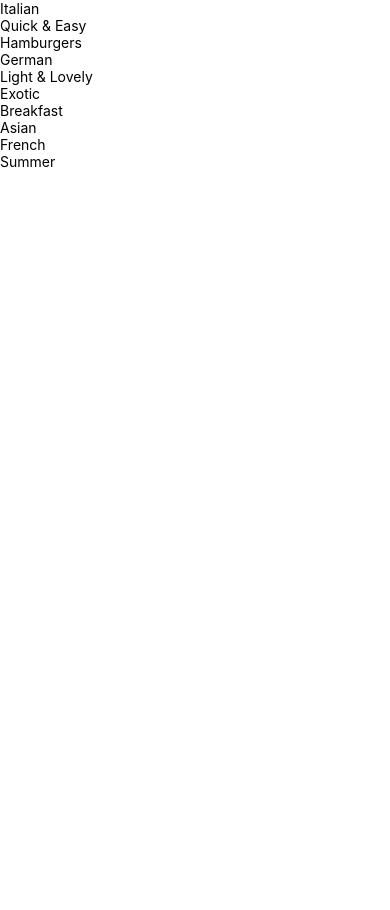
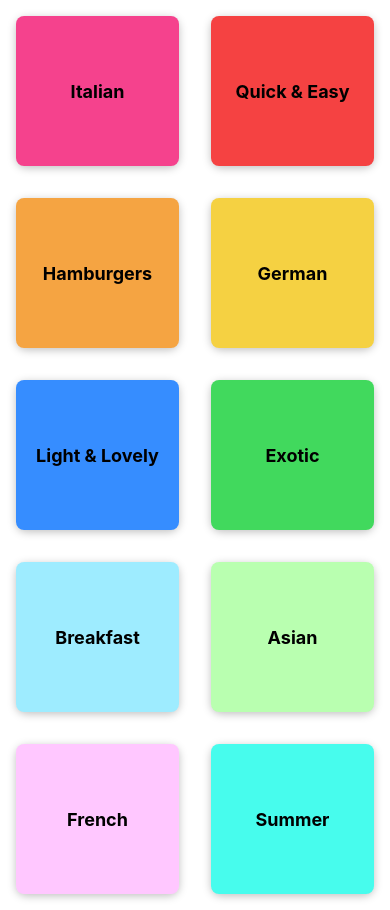
Before and after one commit to TarekAbdo223/PizzaNavigation, a React Native app: screen / in a window 390 px wide. Before the commit the page ends 844 px from the top, so only its background shows below. Built offline with nearby package versions, Linux system fonts and the light colour scheme.

Commit message:
add styles

```diff
--- a/app.json
+++ b/app.json
@@ -3,6 +3,7 @@
     "name": "RNCourse",
     "slug": "RNCourse",
     "version": "1.0.0",
+    "backgroundColor": "#24180f",
     "orientation": "portrait",
     "icon": "./assets/icon.png",
     "splash": {
@@ -13,9 +14,7 @@
     "updates": {
       "fallbackToCacheTimeout": 0
     },
-    "assetBundlePatterns": [
-      "**/*"
-    ],
+    "assetBundlePatterns": ["**/*"],
     "ios": {
       "supportsTablet": true
     },
--- a/components/CategoryGridTile.js
+++ b/components/CategoryGridTile.js
@@ -1,12 +1,18 @@
 import React from "react";
-import { Pressable, View, Text } from "react-native";
+import { Pressable, View, Text, StyleSheet, Platform } from "react-native";
 
 const CategoryGridTile = ({ title, color }) => {
   return (
-    <View>
-      <Pressable>
-        <View>
-          <Text>{title}</Text>
+    <View style={styles.gridItem}>
+      <Pressable
+        style={({ pressed }) => [
+          styles.button,
+          pressed ? styles.buttonPressed : null,
+        ]}
+        android_ripple={{ color: "#ccc" }}
+      >
+        <View style={[styles.innerContainer, { backgroundColor: color }]}>
+          <Text style={styles.title}>{title}</Text>
         </View>
       </Pressable>
     </View>
@@ -14,3 +20,39 @@ const CategoryGridTile = ({ title, color }) => {
 };
 
 export default CategoryGridTile;
+
+const styles = StyleSheet.create({
+  gridItem: {
+    flex: 1,
+    margin: 16,
+    height: 150,
+    borderRadius: 10,
+    elevation: 4,
+    shadowColor: "black",
+    shadowOpacity: 0.25,
+    shadowRadius: 8,
+    shadowOffset: { width: 0, height: 2 },
+    backgroundColor: "white",
+    overflow: Platform.OS === "android" ? "hidden" : "visible",
+    // backgroundColor: "#f9c23c",
+    // justifyContent: "center",
+    // alignItems: "center",
+  },
+  button: {
+    flex: 1,
+  },
+  buttonPressed: {
+    opacity: 0.5,
+  },
+  innerContainer: {
+    justifyContent: "center",
+    alignItems: "center",
+    flex: 1,
+    padding: 16,
+    borderRadius: 8,
+  },
+  title: {
+    fontSize: 18,
+    fontWeight: "bold",
+  },
+});
--- a/screens/CategoriesScreen.js
+++ b/screens/CategoriesScreen.js
@@ -4,6 +4,8 @@ import { CATEGORIES } from "../data/dummy-data";
 import CategoryGridTile from "../components/CategoryGridTile";
 
 function renderCategoryItem(itemData) {
+  console.log(itemData);
+
   return (
     <CategoryGridTile title={itemData.item.title} color={itemData.item.color} />
   );
@@ -15,6 +17,7 @@ const CategoriesScreen = () => {
       data={CATEGORIES}
       keyExtractor={(item) => item.id}
       renderItem={renderCategoryItem}
+      numColumns={2}
     />
   );
 };
```
